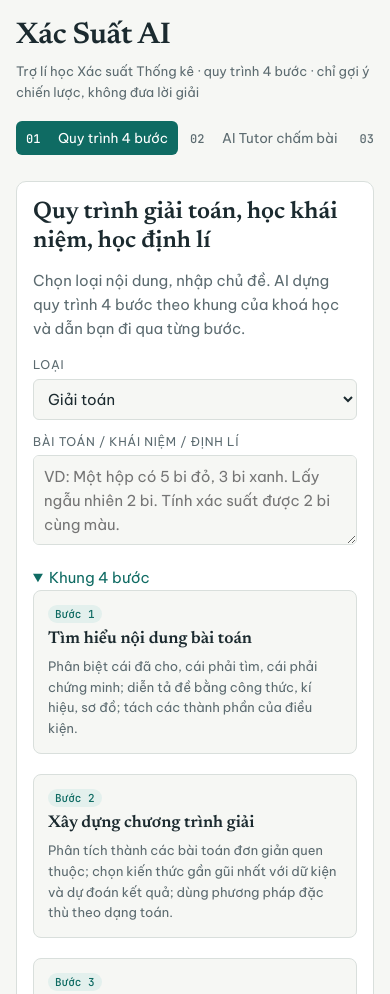
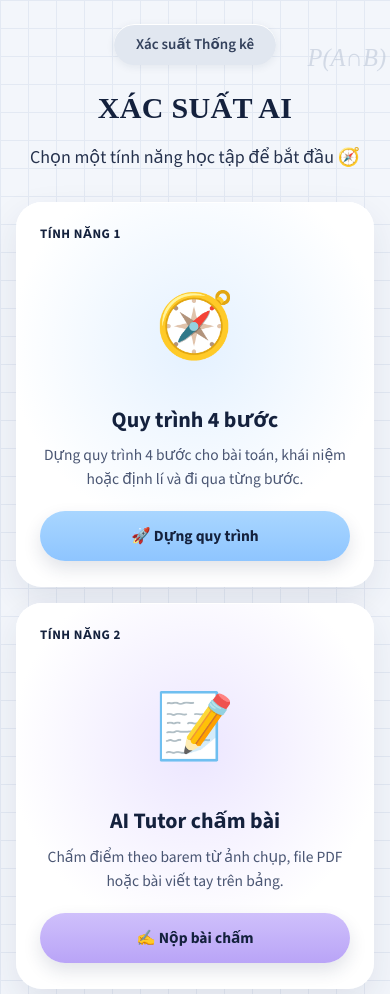
Before and after one commit to langle1doi/xac-suat-ai, a website: page public/index.html in a window 390 px wide. Shown: the top 994 px of the page. Drawn offline with nearby package versions, Linux system fonts and the light colour scheme.

Commit message:
update giao dien

```diff
--- a/public/app.js
+++ b/public/app.js
@@ -219,7 +219,7 @@ tab('bandotuduy','Bản đồ tư duy',el=>{
     const wrap=s=>{s=String(s);if(s.length<=24)return[s];let i=s.lastIndexOf(' ',24);if(i<8)i=24;return[s.slice(0,i),s.slice(i).trim().slice(0,24)]};
     $('#mm-o',el).innerHTML=`<div class="svgwrap"><svg width="${w}" height="${h}" viewBox="0 0 ${w} ${h}" role="img" aria-label="Bản đồ tư duy ${esc(t)}">`+
       links.map(([a,b])=>{const x1=a.dep*(W+GX)+W,y1=a.y+H/2+5,x2=b.dep*(W+GX),y2=b.y+H/2+5;return `<path d="M${x1} ${y1}C${x1+GX/2} ${y1} ${x2-GX/2} ${y2} ${x2} ${y2}" fill="none" stroke="#7f9a97" stroke-width="1.4"/>`}).join('')+
-      nodes.map(n=>{const L=wrap(n.t),root=!n.dep;return `<g transform="translate(${n.dep*(W+GX)},${n.y+5})"><rect width="${W}" height="${H}" rx="7" fill="${root?'#0f6b63':'#ffffff'}" stroke="#0f6b63" stroke-width="1.2"/>${L.map((s,i)=>`<text x="${W/2}" y="${L.length>1?14+i*13:H/2+4}" text-anchor="middle" font-size="${L.length>1?11:12}" font-family="Be Vietnam Pro,sans-serif" fill="${root?'#ffffff':'#1b2a2f'}">${esc(s)}</text>`).join('')}</g>`}).join('')+'</svg></div>';
+      nodes.map(n=>{const L=wrap(n.t),root=!n.dep;return `<g transform="translate(${n.dep*(W+GX)},${n.y+5})"><rect width="${W}" height="${H}" rx="7" fill="${root?'#3f6fe0':'#ffffff'}" stroke="#3f6fe0" stroke-width="1.2"/>${L.map((s,i)=>`<text x="${W/2}" y="${L.length>1?14+i*13:H/2+4}" text-anchor="middle" font-size="${L.length>1?11:12}" font-family="Source Sans 3,sans-serif" fill="${root?'#ffffff':'#1b2a2f'}">${esc(s)}</text>`).join('')}</g>`}).join('')+'</svg></div>';
   })};
 });
 
@@ -258,15 +258,30 @@ tab('saochep','Sao chép quy trình',el=>{
 });
 
 /* ---------- shell ---------- */
-const nav=$('#nav'),main=$('#main'),built={};
-function open(id){
-  nav.querySelectorAll('button').forEach(b=>b.setAttribute('aria-selected',b.dataset.id==id));
-  main.querySelectorAll('section').forEach(s=>s.hidden=s.dataset.id!=id);
-  const t=TABS.find(t=>t.id==id);
-  if(!built[id]){const s=document.createElement('section');s.className='tab';s.dataset.id=id;main.append(s);built[id]=s;t.build(s)}
-  else if(id=='thongke')built[id].draw();
-  else if(id=='hoso')t.build(built[id]);
-  try{localStorage.setItem('xs_tab',id)}catch{}
+const main=$('#main'),home=$('#home'),work=$('#work'),built={};
+// [icon, mô tả ngắn, chữ trên nút] cho thẻ ở trang chủ
+const META={
+  quytrinh:['🧭','Dựng quy trình 4 bước cho bài toán, khái niệm hoặc định lí và đi qua từng bước.','🚀 Dựng quy trình'],
+  bang:['📝','Chấm điểm theo barem từ ảnh chụp, file PDF hoặc bài viết tay trên bảng.','✍️ Nộp bài chấm'],
+  giongnoi:['🎤','Hỏi đáp bằng giọng nói, viết công thức lên bảng khi cần.','🎧 Bắt đầu hỏi'],
+  tuluan:['✏️','AI sinh 5 bài tự luận tương tự, chỉ kèm chiến lược giải.','🧩 Tạo 5 bài'],
+  tracnghiem:['✅','Làm trắc nghiệm, có điểm ngay và hỏi AI vì sao đúng, sai.','⚡ Làm trắc nghiệm'],
+  vandap:['💬','Trả lời câu hỏi lí thuyết, AI chỉ ra lỗ hổng kiến thức.','🎯 Vào vấn đáp'],
+  thongke:['📊','Tổng hợp các câu sai và hướng khắc phục từng nhóm lỗi.','📈 Xem thống kê'],
+  bandotuduy:['🗺️','Bản đồ tư duy giúp nhìn toàn cảnh một chủ đề.','🌿 Vẽ bản đồ'],
+  diendan:['💡','Trao đổi, hỏi đáp và chia sẻ cách giải cùng bạn học.','🗨️ Vào diễn đàn'],
+  hoso:['🏆','Hồ sơ cá nhân: lỗi hay mắc và kế hoạch bổ trợ 2 tuần.','🔥 Mở hồ sơ'],
+  saochep:['🧬','Dán một bài, khái niệm hoặc định lí để nhân bản quy trình 4 bước.','🪄 Tạo bản sao'],
+};
+$('#cards').innerHTML=TABS.map((t,i)=>{const m=META[t.id];return `<a class="fcard c${i%4}" href="#${t.id}"><span class="lab">TÍNH NĂNG ${i+1}</span><span class="ico" aria-hidden="true">${m[0]}</span><h3>${t.title}</h3><p>${m[1]}</p><span class="go">${m[2]}</span></a>`}).join('');
+function show(){
+  const t=TABS.find(t=>t.id==location.hash.slice(1));
+  home.hidden=!!t;work.hidden=!t;window.scrollTo(0,0);
+  document.title=t?t.title+' · Xác Suất AI':'Xác Suất AI';
+  if(!t)return;
+  main.querySelectorAll('section').forEach(s=>s.hidden=s.dataset.id!=t.id);
+  if(!built[t.id]){const s=document.createElement('section');s.className='tab';s.dataset.id=t.id;main.append(s);built[t.id]=s;t.build(s)}
+  else if(t.id=='thongke')built[t.id].draw();
+  else if(t.id=='hoso')t.build(built[t.id]);
 }
-TABS.forEach((t,i)=>{const b=document.createElement('button');b.dataset.id=t.id;b.setAttribute('role','tab');b.innerHTML=`<b>${String(i+1).padStart(2,'0')}</b><span>${t.title}</span>`;b.onclick=()=>open(t.id);nav.append(b)});
-const saved=LS.get('xs_tab',null);open(TABS.some(t=>t.id==saved)?saved:TABS[0].id);
+addEventListener('hashchange',show);show();
--- a/public/index.html
+++ b/public/index.html
@@ -4,16 +4,34 @@
 <meta charset="utf-8">
 <meta name="viewport" content="width=device-width,initial-scale=1,viewport-fit=cover">
 <title>Xác Suất AI</title>
-<link rel="stylesheet" href="https://fonts.googleapis.com/css2?family=Be+Vietnam+Pro:wght@400;500;600&family=Newsreader:opsz,wght@6..72,500;6..72,600&family=JetBrains+Mono:wght@400;500&display=swap">
+<link rel="stylesheet" href="https://fonts.googleapis.com/css2?family=Source+Sans+3:wght@400;500;600;700&family=JetBrains+Mono:wght@400;500&display=swap">
 <link rel="stylesheet" href="style.css">
 </head>
 <body>
+<svg class="deco" aria-hidden="true" viewBox="0 0 1400 900" preserveAspectRatio="xMidYMid slice" fill="none" stroke="currentColor" stroke-width="2">
+  <path d="M40 330 L150 170 L195 322 Z"/><path d="M75 300 L140 215 L162 300 Z"/>
+  <path d="M1170 90C1220 150 1260 190 1300 140S1340 60 1390 120"/>
+  <path d="M1290 60 L1400 40 L1360 160 Z" transform="translate(-120 20)"/>
+  <path d="M30 700 L30 560 M10 640 L300 640"/><path d="M40 650C90 560 140 560 190 660S270 760 300 700"/>
+  <g stroke="none" fill="currentColor" font-family="Times New Roman,serif" font-size="26" font-style="italic">
+    <text x="820" y="70">P(A∩B) = P(A)·P(B|A)</text>
+    <text x="1130" y="800">x̄ = ∑xᵢ / n</text>
+    <text x="70" y="860">σ² = E[(X − μ)²]</text>
+  </g>
+</svg>
 <div class="app">
-<header><h1>Xác Suất AI</h1><p>Trợ lí học Xác suất Thống kê · quy trình 4 bước · chỉ gợi ý chiến lược, không đưa lời giải</p></header>
-<div class="shell">
-<nav id="nav" role="tablist" aria-label="Tính năng"></nav>
-<main id="main"></main>
-</div></div>
+  <div id="home">
+    <span class="pill">Xác suất Thống kê</span>
+    <h1>XÁC SUẤT AI</h1>
+    <p class="sub">Chọn một tính năng học tập để bắt đầu 🧭</p>
+    <div class="cards" id="cards"></div>
+    <p class="foot">Quy trình 4 bước · AI chỉ gợi ý chiến lược, không đưa lời giải</p>
+  </div>
+  <div id="work" hidden>
+    <a class="back" href="#">← Về trang chủ</a>
+    <main id="main"></main>
+  </div>
+</div>
 <script src="https://cdnjs.cloudflare.com/ajax/libs/pdf.js/3.11.174/pdf.min.js"></script>
 <script src="app.js"></script>
 </body>
--- a/public/style.css
+++ b/public/style.css
@@ -1,68 +1,87 @@
-body{margin:0}
-/* Layout: sidebar of 11 features on the left (horizontal scroller on phones), one working panel on the right. */
+/* Giấy kẻ ô, thẻ trắng bo tròn pastel, nút gradient. Một giao diện sáng duy nhất. */
 :root{
-  --paper:#f6f7f4; --panel:#ffffff; --ink:#1b2a2f; --muted:#5c6b70; --line:#d9dfdc;
-  --accent:#0f6b63; --accent-ink:#ffffff; --soft:#e3f0ed; --warn:#b4531a; --bad:#b3261e; --good:#1d7a3e;
-  --f-display:'Newsreader',Georgia,serif; --f-body:'Be Vietnam Pro',system-ui,sans-serif; --f-mono:'JetBrains Mono',ui-monospace,monospace;
+  --paper:#f3f6fb; --panel:#ffffff; --ink:#14213d; --muted:#5b6784; --line:#dfe5f0; --grid:#e3e9f3;
+  --accent:#3f6fe0; --accent-ink:#ffffff; --soft:#e8efff; --warn:#b4531a; --bad:#c0392b; --good:#1f8a4c;
+  --f-display:'Times New Roman',Times,serif; --f-body:'Source Sans 3',system-ui,sans-serif; --f-mono:'JetBrains Mono',ui-monospace,monospace;
+  color-scheme:light;
 }
-@media (prefers-color-scheme:dark){:root:not([data-theme="light"]){
-  --paper:#0f1819; --panel:#162224; --ink:#e4ecea; --muted:#92a5a5; --line:#2a3b3d;
-  --accent:#4fc3b4; --accent-ink:#06201d; --soft:#1b3433; --warn:#e59a63; --bad:#f2877f; --good:#6cc98a; color-scheme:dark}}
-:root[data-theme="dark"]{
-  --paper:#0f1819; --panel:#162224; --ink:#e4ecea; --muted:#92a5a5; --line:#2a3b3d;
-  --accent:#4fc3b4; --accent-ink:#06201d; --soft:#1b3433; --warn:#e59a63; --bad:#f2877f; --good:#6cc98a; color-scheme:dark}
 *{box-sizing:border-box}
-body{background:var(--paper);color:var(--ink);font:15px/1.6 var(--f-body);padding-inline:max(16px,env(safe-area-inset-left,0px)) max(16px,env(safe-area-inset-right,0px));padding-block:20px}
-.app{max-width:1120px;margin:0 auto}
-header{display:flex;flex-wrap:wrap;align-items:baseline;gap:8px 16px;margin-bottom:18px}
-h1{font:600 30px/1.1 var(--f-display);margin:0;letter-spacing:-.01em}
-header p{margin:0;color:var(--muted);font-size:13px}
-.shell{display:grid;grid-template-columns:230px minmax(0,1fr);gap:20px;align-items:start}
-nav{display:flex;flex-direction:column;gap:2px;position:sticky;top:12px}
-nav button{all:unset;cursor:pointer;display:flex;gap:10px;padding:8px 10px;border-radius:6px;color:var(--muted);font-size:13.5px;line-height:1.35}
-nav button b{font:500 12px var(--f-mono);min-width:22px;padding-top:2px}
-nav button:hover{background:var(--soft);color:var(--ink)}
-nav button[aria-selected=true]{background:var(--accent);color:var(--accent-ink)}
-nav button:focus-visible,button:focus-visible,input:focus-visible,textarea:focus-visible,select:focus-visible{outline:2px solid var(--accent);outline-offset:2px}
+[hidden]{display:none!important}
+html{background:var(--paper)}
+body{margin:0;color:var(--ink);font:16px/1.55 var(--f-body);min-height:100vh;
+  background-color:var(--paper);
+  background-image:linear-gradient(var(--grid) 1px,transparent 1px),linear-gradient(90deg,var(--grid) 1px,transparent 1px);
+  background-size:28px 28px;
+  padding-inline:max(16px,env(safe-area-inset-left,0px)) max(16px,env(safe-area-inset-right,0px));padding-block:36px 48px}
+.deco{position:fixed;inset:0;width:100%;height:100%;color:#b7c2d4;opacity:.55;pointer-events:none;z-index:0}
+.app{position:relative;z-index:1;max-width:1240px;margin:0 auto}
+
+/* ---------- trang chủ ---------- */
+#home{display:flex;flex-direction:column;align-items:center;text-align:center}
+.pill{background:#e1e7f0;color:#33415c;font-weight:600;font-size:15px;padding:9px 22px;border-radius:99px;box-shadow:0 1px 0 #fff inset,0 2px 8px #1f2d5014}
+h1{font:700 clamp(30px,5.4vw,52px)/1.15 var(--f-display);margin:26px 0 0;letter-spacing:.01em;text-wrap:balance}
+.sub{margin:18px 0 30px;font-size:18px;color:#26324d}
+.cards{display:grid;grid-template-columns:repeat(auto-fill,minmax(250px,1fr));gap:24px;width:100%;text-align:center}
+.fcard{--t1:#e4f1ff;--t2:#8ec5ff;--t3:#a9d6ff;
+  display:flex;flex-direction:column;align-items:center;gap:10px;padding:22px 24px 26px;border-radius:26px;text-decoration:none;color:inherit;
+  background:radial-gradient(circle at 50% 38%,var(--t1) 0,#ffffff 62%);
+  box-shadow:0 14px 36px #1f2d5018,0 1px 0 #fff inset;transition:transform .18s ease,box-shadow .18s ease}
+.fcard:hover{transform:translateY(-4px);box-shadow:0 20px 44px #1f2d5026}
+.fcard:focus-visible{outline:3px solid var(--accent);outline-offset:3px}
+.fcard.c1{--t1:#ece6ff;--t2:#b9a4f7;--t3:#cfc0fb}
+.fcard.c2{--t1:#ffefdb;--t2:#ffb15e;--t3:#ffc88d}
+.fcard.c3{--t1:#ffe6ea;--t2:#ff95a3;--t3:#ffb4be}
+.lab{align-self:flex-start;font-weight:700;font-size:13px;letter-spacing:.04em;color:#14213d}
+.ico{display:grid;place-items:center;width:132px;height:132px;font-size:64px;line-height:1;margin:6px 0 4px}
+.fcard h3{font:700 22px/1.25 var(--f-body);margin:0;text-wrap:balance}
+.fcard p{margin:0;color:#4a5673;font-size:15.5px;flex:1;min-height:3.1em}
+.go{align-self:stretch;margin-top:10px;padding:13px 10px;border-radius:99px;font-weight:700;font-size:15.5px;color:#14213d;
+  background:linear-gradient(180deg,var(--t3),var(--t2));box-shadow:0 8px 18px #1f2d5022}
+.foot{margin:34px 0 0;color:var(--muted);font-size:14px}
+
+/* ---------- khu làm việc ---------- */
+.back{display:inline-block;margin-bottom:14px;padding:8px 16px;border-radius:99px;background:#fff;color:var(--ink);text-decoration:none;font-weight:600;font-size:14px;box-shadow:0 4px 14px #1f2d5018}
+.back:hover{background:var(--soft)}
+.back:focus-visible,button:focus-visible,input:focus-visible,textarea:focus-visible,select:focus-visible{outline:2px solid var(--accent);outline-offset:2px}
+#work{max-width:960px;margin:0 auto}
 main{min-width:0}
-section.tab{background:var(--panel);border:1px solid var(--line);border-radius:10px;padding:22px;display:flex;flex-direction:column;gap:14px}
-h2{font:600 24px/1.2 var(--f-display);margin:0}
-h3{font:600 15px var(--f-body);margin:0}
+section.tab{background:var(--panel);border-radius:22px;padding:26px;display:flex;flex-direction:column;gap:14px;box-shadow:0 14px 36px #1f2d5014}
+h2{font:700 28px/1.2 var(--f-display);margin:0}
+h3{font:700 16px var(--f-body);margin:0}
 .lede{color:var(--muted);margin:0;max-width:68ch}
-label{font-size:12px;color:var(--muted);text-transform:uppercase;letter-spacing:.06em;display:block;margin-bottom:4px}
-input,textarea,select{width:100%;font:inherit;color:var(--ink);background:var(--paper);border:1px solid var(--line);border-radius:6px;padding:9px 10px}
+label{font-size:12px;font-weight:600;color:var(--muted);text-transform:uppercase;letter-spacing:.06em;display:block;margin-bottom:4px}
+input,textarea,select{width:100%;font:inherit;color:var(--ink);background:#f7f9fd;border:1px solid var(--line);border-radius:12px;padding:10px 12px}
 textarea{min-height:90px;resize:vertical}
 .row{display:flex;flex-wrap:wrap;gap:12px}.row>*{flex:1 1 200px;min-width:0}
 .bar{display:flex;flex-wrap:wrap;gap:8px;align-items:center}
-button.b{font:500 14px var(--f-body);cursor:pointer;border:1px solid var(--accent);background:var(--accent);color:var(--accent-ink);padding:8px 14px;border-radius:6px}
-button.b.ghost{background:transparent;color:var(--accent)}
-button.b:disabled{opacity:.5;cursor:wait}
+button.b{font:700 14.5px var(--f-body);cursor:pointer;border:0;color:#fff;padding:10px 20px;border-radius:99px;background:linear-gradient(180deg,#6b95f0,var(--accent));box-shadow:0 6px 14px #3f6fe040}
+button.b.ghost{background:var(--soft);color:var(--accent);box-shadow:none}
+button.b:disabled{opacity:.55;cursor:wait}
 .out{border-top:1px solid var(--line);padding-top:14px;min-width:0;overflow-wrap:anywhere}
 .out:empty{display:none}
-.card{border:1px solid var(--line);border-radius:8px;padding:14px;background:var(--paper);display:flex;flex-direction:column;gap:8px;min-width:0}
+.card{border:1px solid var(--line);border-radius:16px;padding:14px;background:#f7f9fd;display:flex;flex-direction:column;gap:8px;min-width:0}
 .card+.card{margin-top:10px}
-.tag{display:inline-block;font:500 11px var(--f-mono);padding:2px 7px;border-radius:99px;background:var(--soft);color:var(--accent);align-self:flex-start}
+.tag{display:inline-block;font:500 11px var(--f-mono);padding:2px 9px;border-radius:99px;background:var(--soft);color:var(--accent);align-self:flex-start}
 .err{color:var(--bad)}.ok{color:var(--good)}.warn{color:var(--warn)}.muted{color:var(--muted)}
 .msg p,.out p{margin:.3em 0}.msg ul,.out ul{margin:.3em 0;padding-left:20px}
-canvas.board{width:100%;height:260px;touch-action:none;background:#fff;border:1px solid var(--line);border-radius:8px;cursor:crosshair}
+canvas.board{width:100%;height:260px;touch-action:none;background:#fff;border:1px solid var(--line);border-radius:14px;cursor:crosshair}
 .chat{display:flex;flex-direction:column;gap:8px;max-height:380px;overflow:auto}
-.chat .m{padding:8px 12px;border-radius:10px;max-width:88%;overflow-wrap:anywhere}
+.chat .m{padding:8px 14px;border-radius:16px;max-width:88%;overflow-wrap:anywhere}
 .chat .u{align-self:flex-end;background:var(--accent);color:var(--accent-ink)}
 .chat .a{align-self:flex-start;background:var(--soft)}
-.opt{display:flex;gap:8px;align-items:flex-start;padding:6px 8px;border-radius:6px;cursor:pointer;text-transform:none;letter-spacing:0;font-size:15px;color:var(--ink);margin:0}
-.opt input{width:auto;margin-top:5px}
+.opt{display:flex;gap:8px;align-items:flex-start;padding:6px 8px;border-radius:10px;cursor:pointer;text-transform:none;letter-spacing:0;font-size:16px;font-weight:400;color:var(--ink);margin:0}
+.opt input{width:auto;margin-top:6px}
 .opt.right{background:color-mix(in srgb,var(--good) 18%,transparent)}.opt.wrong{background:color-mix(in srgb,var(--bad) 18%,transparent)}
-.kv{display:grid;grid-template-columns:minmax(0,150px) minmax(0,1fr) auto;gap:8px;align-items:center;font-size:13px}
-.meter{height:8px;background:var(--soft);border-radius:4px;overflow:hidden}.meter i{display:block;height:100%;background:var(--accent)}
-.svgwrap{overflow-x:auto;border:1px solid var(--line);border-radius:8px;background:var(--paper)}
-details summary{cursor:pointer;color:var(--accent)}
+.kv{display:grid;grid-template-columns:minmax(0,150px) minmax(0,1fr) auto;gap:8px;align-items:center;font-size:14px}
+.meter{height:9px;background:var(--soft);border-radius:5px;overflow:hidden}.meter i{display:block;height:100%;background:linear-gradient(90deg,#8ab0ff,var(--accent))}
+.svgwrap{overflow-x:auto;border:1px solid var(--line);border-radius:14px;background:#f7f9fd}
+details summary{cursor:pointer;color:var(--accent);font-weight:600}
 .steps{display:grid;grid-template-columns:repeat(auto-fit,minmax(200px,1fr));gap:10px}
-.steps .card h3{font-family:var(--f-display);font-size:17px}
-.score{font:600 28px var(--f-display)}
+.steps .card h3{font-family:var(--f-display);font-size:18px}
+.score{font:700 30px var(--f-display)}
 @media (max-width:760px){
-  .shell{grid-template-columns:minmax(0,1fr)}
-  nav{position:static;flex-direction:row;overflow-x:auto;padding-bottom:6px}
-  nav button{white-space:nowrap;flex:none}
-  section.tab{padding:16px}
+  body{padding-block:24px 36px}
+  .cards{gap:16px}
+  section.tab{padding:18px}
 }
-@media (prefers-reduced-motion:no-preference){section.tab{animation:in .2s ease-out}@keyframes in{from{opacity:.4}}}
+@media (prefers-reduced-motion:reduce){.fcard{transition:none}.fcard:hover{transform:none}}
```
